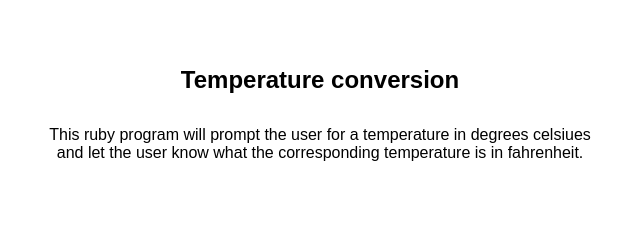
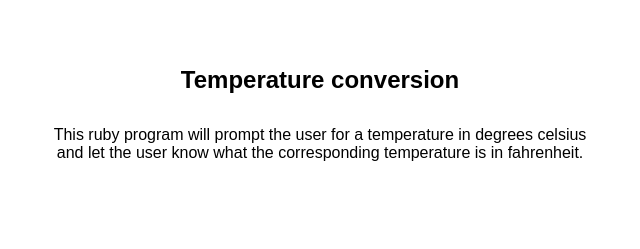
Before and after one commit to jpjames1322/PORTFOLIO, a plain HTML site: page index.html in a window 1280 px wide. Shown: the part 900-1149 px from the top of the page, 16-656 px from the left. Drawn offline with Linux system fonts and the light colour scheme; a script that the page names is missing; a web font is replaced by a local one.

Commit message:
spelling error

```diff
--- a/index.html
+++ b/index.html
@@ -14,7 +14,7 @@
 			<script type="text/javascript" src="prism.ruby.js"></script>
       <title>Jared Phillips</title>
       <meta name="description" content="Jared Phillips is a professional software engineer specializing in full-stack development. He has extensive experience with Ruby, Rails, JavaScript, and building web applications.">
-		</head>
+	</head>
 
 
 	<body>
@@ -49,7 +49,7 @@
 			<h4>Temperature conversion</h4>
 
 			<p>
-				This ruby program will prompt the user for a temperature in degrees celsiues and let the user know what the corresponding temperature is in fahrenheit.
+				This ruby program will prompt the user for a temperature in degrees celsius and let the user know what the corresponding temperature is in fahrenheit.
 			</p>
 		</div>
 
```
